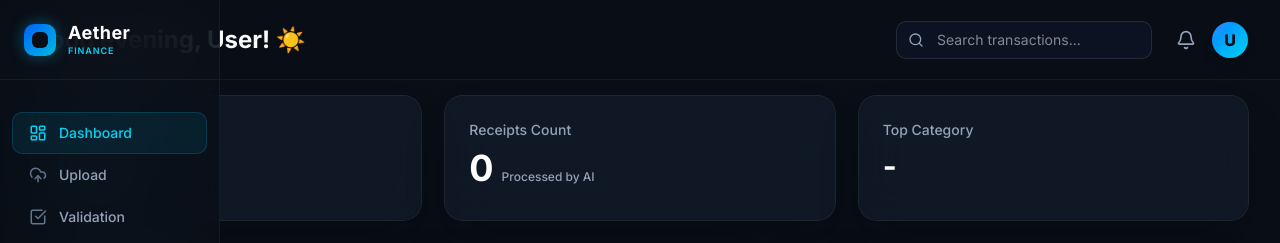
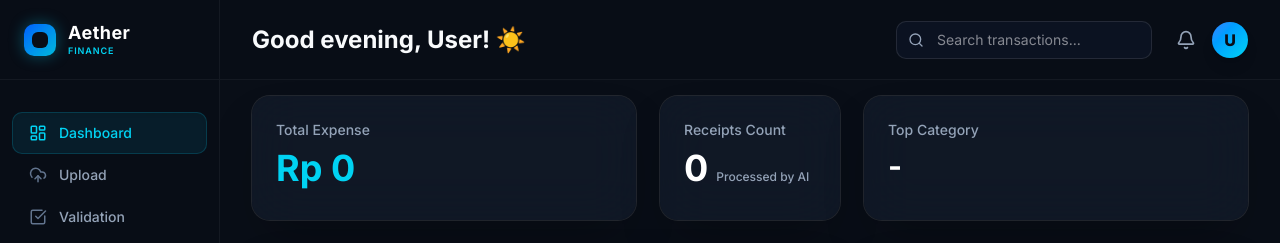
Before and after one commit to al1prahman/ai-expense-tracker, a Next.js app in the folder frontend-next/: page /dashboard in a window 1280 px wide. Shown: the top 243 px of the page. Built offline with nearby package versions, Linux system fonts and the light colour scheme; no server answers.

Commit message:
feat: implement dashboard UI with financial metrics, spending charts, and transaction history using shadcn components

```diff
--- a/frontend-next/app/dashboard/page.tsx
+++ b/frontend-next/app/dashboard/page.tsx
@@ -5,7 +5,7 @@ import Navbar from '@/components/Navbar';
 import Link from 'next/link';
 import { supabase } from '@/lib/supabase';
 import { useSettings } from '@/context/SettingsContext';
-import { Lightbulb, ShoppingBag, ChevronRight } from 'lucide-react';
+import { Lightbulb, ShoppingBag, ChevronRight, Utensils, Car, Shirt, HeartPulse, Leaf } from 'lucide-react';
 import { PieChart, Pie, Cell, Tooltip, ResponsiveContainer } from 'recharts';
 
 // 1. IMPORT KOMPONEN CARD SHADCN
@@ -62,6 +62,17 @@ export default function DashboardPage() {
   const chartData = getChartData();
   const COLORS = ['#06B6D4', '#3B82F6', '#1E3A5F', '#8B5CF6', '#F59E0B'];
 
+  // FUNGSI IKON DINAMIS
+  const getCategoryIcon = (cat: string, className: string) => {
+    switch (cat) {
+      case "Makanan": return <Utensils className={className} size={16} />;
+      case "Transportasi": return <Car className={className} size={16} />;
+      case "Pakaian": return <Shirt className={className} size={16} />;
+      case "Kesehatan": return <HeartPulse className={className} size={16} />;
+      default: return <Leaf className={className} size={16} />;
+    }
+  };
+
   // Utility untuk class Liquid Glass Card agar tidak menulis ulang
   const glassClass = "bg-white/70 dark:bg-slate-800/40 backdrop-blur-xl border-slate-200 dark:border-white/10 shadow-sm dark:shadow-2xl transition-all duration-300";
 
@@ -72,8 +83,8 @@ export default function DashboardPage() {
       <main className="px-8 mt-4 max-w-[1400px] mx-auto space-y-6">
 
         {/* 2. TIGA KARTU STATISTIK UTAMA (MENGGUNAKAN SHADCN CARD) */}
-        <div className="grid grid-cols-1 md:grid-cols-3 gap-6">
-          <Card className={glassClass}>
+        <div className="grid grid-cols-1 lg:grid-cols-5 gap-6">
+          <Card className={`${glassClass} lg:col-span-2`}>
             <CardHeader className="pb-2">
               <CardDescription className="text-slate-500 dark:text-[#94A3B8] font-medium">{t('totalExpense')}</CardDescription>
               <CardTitle className="text-4xl font-bold text-blue-600 dark:text-cyan-400">
@@ -82,7 +93,7 @@ export default function DashboardPage() {
             </CardHeader>
           </Card>
 
-          <Card className={glassClass}>
+          <Card className={`${glassClass} lg:col-span-1`}>
             <CardHeader className="pb-2">
               <CardDescription className="text-slate-500 dark:text-[#94A3B8] font-medium">{t('receiptCount')}</CardDescription>
               <div className="flex items-baseline space-x-2">
@@ -92,7 +103,7 @@ export default function DashboardPage() {
             </CardHeader>
           </Card>
 
-          <Card className={glassClass}>
+          <Card className={`${glassClass} lg:col-span-2`}>
             <CardHeader className="pb-2">
               <CardDescription className="text-slate-500 dark:text-[#94A3B8] font-medium">{t('topCategory')}</CardDescription>
               <CardTitle className="text-3xl font-bold truncate text-slate-800 dark:text-white">
@@ -202,7 +213,7 @@ export default function DashboardPage() {
                         <td className="py-4 px-4 text-slate-600 dark:text-[#94A3B8] font-medium">{item.date}</td>
                         <td className="py-4 px-4 flex items-center space-x-3">
                           <div className="p-2 bg-blue-100 dark:bg-blue-500/10 rounded-lg shadow-sm">
-                            <ShoppingBag size={16} className="text-blue-600 dark:text-blue-400" />
+                            {getCategoryIcon(item.category, "text-blue-600 dark:text-blue-400")}
                           </div>
                           <span className="font-bold text-slate-700 dark:text-white px-3 py-1 bg-slate-100 dark:bg-white/5 text-[10px] uppercase rounded-md border border-slate-200 dark:border-white/5 transition-colors">
                             {item.category}
--- a/frontend-next/app/layout.tsx
+++ b/frontend-next/app/layout.tsx
@@ -25,9 +25,9 @@ export default function RootLayout({
       <body className={inter.className}>
         <SettingsProvider>
           {/* 2. BUNGKUS DENGAN FLEX AGAR SIDEBAR BERSAMPINGAN DENGAN KONTEN */}
-          <div className="flex min-h-screen">
+          <div className="flex min-h-screen bg-slate-50 dark:bg-[#090E17] text-slate-900 dark:text-[#F8FAFC]">
             <Sidebar />
-            <div className="flex-1 flex flex-col w-full">
+            <div className="flex-1 flex flex-col w-full ml-[220px]">
               {children}
             </div>
           </div>
--- a/frontend-next/app/reports/page.tsx
+++ b/frontend-next/app/reports/page.tsx
@@ -4,7 +4,7 @@ import axios from 'axios';
 import Navbar from '@/components/Navbar';
 import { supabase } from '@/lib/supabase';
 import { useSettings } from '@/context/SettingsContext';
-import { Tag, ChevronDown, Receipt, ShoppingBag, Filter, CalendarIcon } from 'lucide-react';
+import { Tag, ChevronDown, Receipt, ShoppingBag, Filter, CalendarIcon, Utensils, Car, Shirt, HeartPulse, Leaf } from 'lucide-react';
 import { format } from "date-fns";
 import { DateRange } from "react-day-picker";
 
@@ -39,6 +39,17 @@ export default function ReportsPage() {
   const [loading, setLoading] = useState(true);
   const [expandedId, setExpandedId] = useState<number | null>(null);
   const { t } = useSettings();
+
+  // FUNGSI IKON DINAMIS
+  const getCategoryIcon = (cat: string, className: string, iconSize: number = 16) => {
+    switch (cat) {
+      case "Makanan": return <Utensils className={className} size={iconSize} />;
+      case "Transportasi": return <Car className={className} size={iconSize} />;
+      case "Pakaian": return <Shirt className={className} size={iconSize} />;
+      case "Kesehatan": return <HeartPulse className={className} size={iconSize} />;
+      default: return <Leaf className={className} size={iconSize} />;
+    }
+  };
 
   // STATE FILTER
   const [date, setDate] = useState<DateRange | undefined>();
@@ -238,7 +249,10 @@ export default function ReportsPage() {
                           className={`hover:bg-slate-50 dark:hover:bg-white/5 cursor-pointer transition-colors ${expandedId === expense.id ? 'bg-slate-50 dark:bg-white/5' : ''}`}
                         >
                           <td className="py-4 px-6 font-medium">{expense.date}</td>
-                          <td className="py-4 px-6">
+                          <td className="py-4 px-6 flex items-center space-x-3">
+                            <div className="p-2 bg-blue-100 dark:bg-blue-500/10 rounded-lg shadow-sm">
+                              {getCategoryIcon(expense.category, "text-blue-600 dark:text-blue-400")}
+                            </div>
                             <span className="px-3 py-1 bg-blue-100 dark:bg-blue-500/10 text-blue-700 dark:text-blue-300 text-[11px] font-bold uppercase rounded-md border border-blue-200 dark:border-blue-500/10">
                               {expense.category}
                             </span>
@@ -260,7 +274,7 @@ export default function ReportsPage() {
                               <div className="py-6 px-8 animate-in slide-in-from-top-4 fade-in duration-300 ease-out">
                                 <div className="flex items-start gap-4">
                                   <div className="p-2 bg-slate-200 dark:bg-slate-800 rounded-lg shrink-0 shadow-sm">
-                                    <ShoppingBag className="text-slate-500" size={20} />
+                                    {getCategoryIcon(expense.category, "text-slate-500", 20)}
                                   </div>
                                   <div className="w-full">
                                     <h4 className="text-xs font-bold uppercase tracking-wider mb-4 text-slate-500">{t('itemDetails')}</h4>
```
